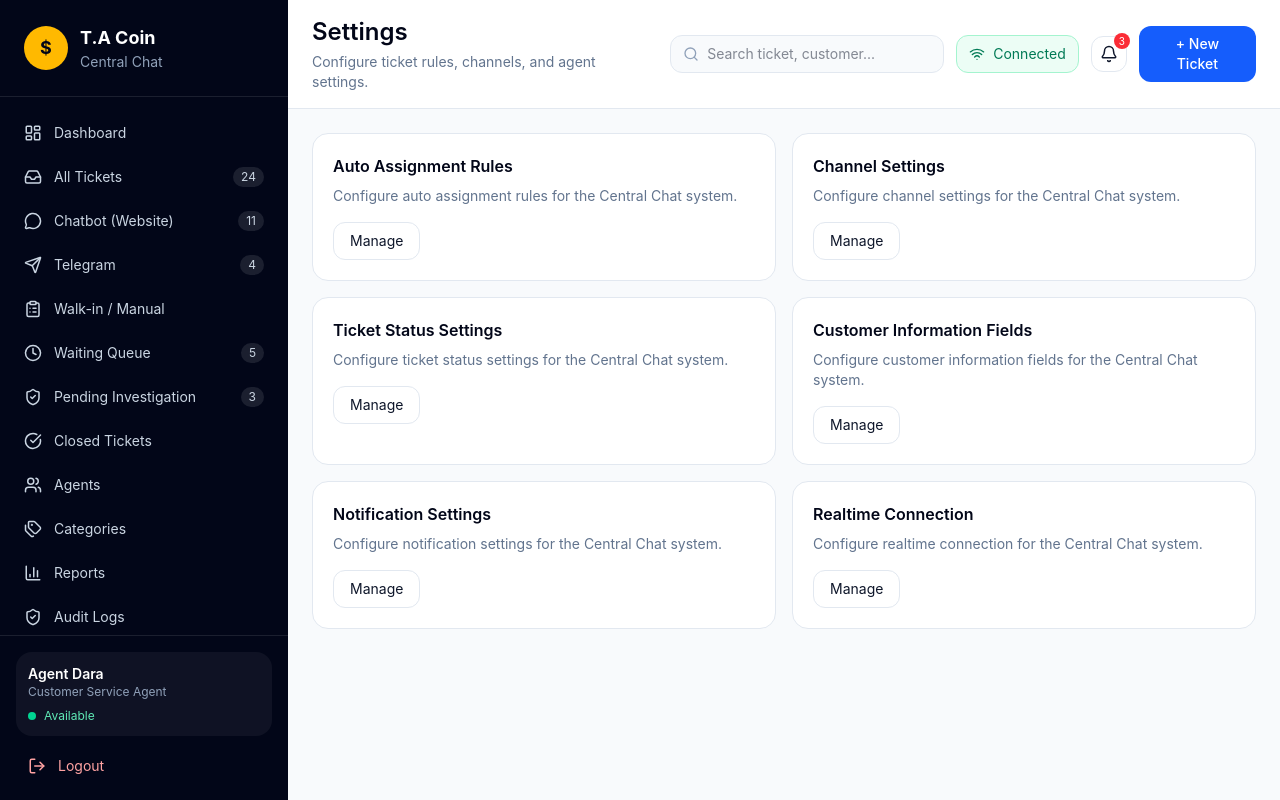
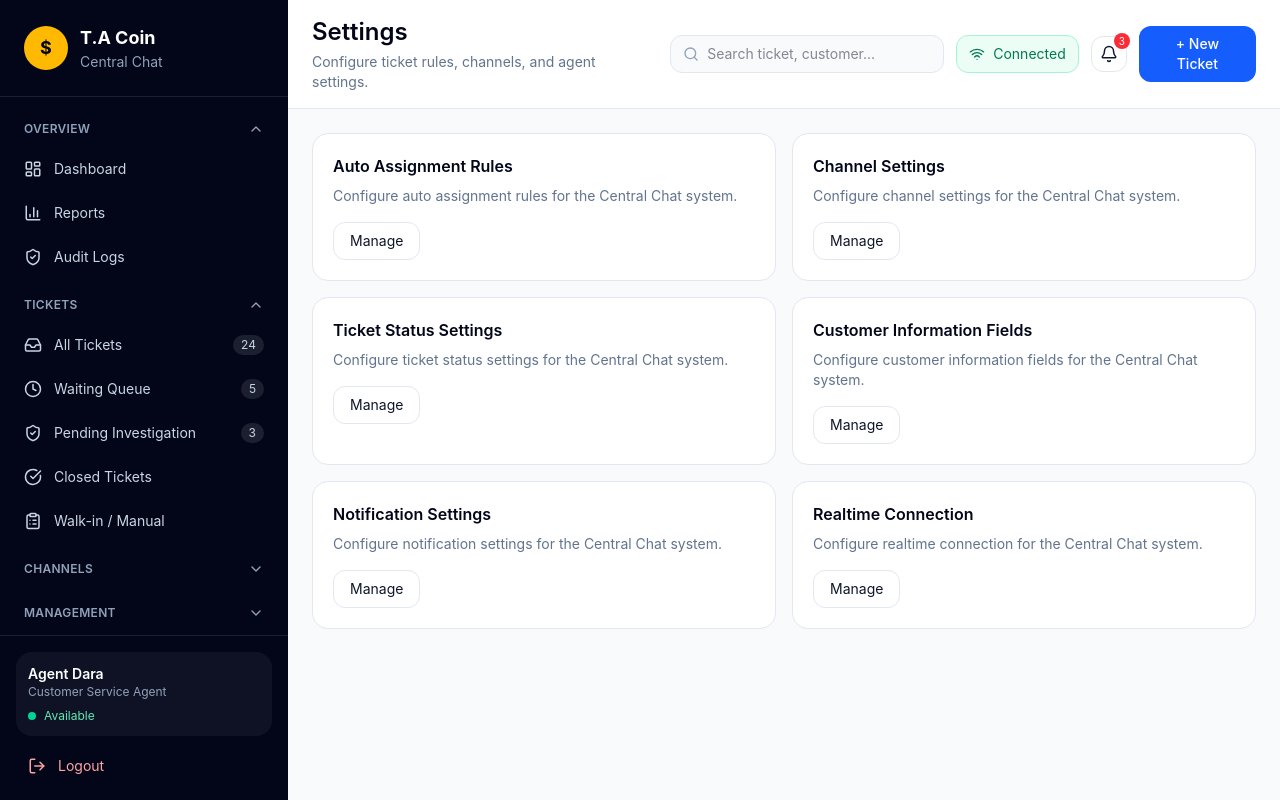
Before and after one commit to TA-COIN-centralchat/ta-central-chat, a React (Vite) app: page /settings in a window 1280 px wide. Built offline with nearby package versions, Linux system fonts and the light colour scheme; no server answers.

Commit message:
central chat frontend update

```diff
--- a/src/components/layout/Sidebar.jsx
+++ b/src/components/layout/Sidebar.jsx
@@ -1,6 +1,8 @@
+import { useState } from 'react';
 import {
   BarChart3,
   CheckCircle,
+  ChevronDown,
   ClipboardList,
   Clock,
   Inbox,
@@ -15,23 +17,67 @@ import {
 } from 'lucide-react';
 import { NavLink } from 'react-router-dom';
 
-const menuItems = [
+const menuGroups = [
+  {
+    title: 'Overview',
+    defaultOpen: true,
+    items: [
       { label: 'Dashboard', path: '/dashboard', icon: LayoutDashboard },
+      { label: 'Reports', path: '/reports', icon: BarChart3 },
+      { label: 'Audit Logs', path: '/audit-logs', icon: ShieldCheck },
+    ],
+  },
+  {
+    title: 'Tickets',
+    defaultOpen: true,
+    items: [
       { label: 'All Tickets', path: '/tickets', icon: Inbox, count: 24 },
+      { label: 'Waiting Queue', path: '/waiting-queue', icon: Clock, count: 5 },
+      {
+        label: 'Pending Investigation',
+        path: '/pending-investigation',
+        icon: ShieldCheck,
+        count: 3,
+      },
+      { label: 'Closed Tickets', path: '/closed-tickets', icon: CheckCircle },
+      { label: 'Walk-in / Manual', path: '/manual-ticket', icon: ClipboardList },
+    ],
+  },
+  {
+    title: 'Channels',
+    defaultOpen: false,
+    items: [
       { label: 'Chatbot (Website)', path: '/chatbot', icon: MessageCircle, count: 11 },
       { label: 'Telegram', path: '/telegram', icon: Send, count: 4 },
-  { label: 'Walk-in / Manual', path: '/manual-ticket', icon: ClipboardList },
-  { label: 'Waiting Queue', path: '/waiting-queue', icon: Clock, count: 5 },
-  { label: 'Pending Investigation', path: '/pending-investigation', icon: ShieldCheck, count: 3 },
-  { label: 'Closed Tickets', path: '/closed-tickets', icon: CheckCircle },
+    ],
+  },
+  {
+    title: 'Management',
+    defaultOpen: false,
+    items: [
+      { label: 'Customers', path: '/customers', icon: Users },
       { label: 'Agents', path: '/agents', icon: Users },
       { label: 'Categories', path: '/categories', icon: Tags },
-  { label: 'Reports', path: '/reports', icon: BarChart3 },
-  { label: 'Audit Logs', path: '/audit-logs', icon: ShieldCheck },
       { label: 'Settings', path: '/settings', icon: Settings },
+    ],
+  },
 ];
 
 const Sidebar = () => {
+  const initialOpenGroups = menuGroups.reduce((acc, group) => {
+    acc[group.title] = group.defaultOpen;
+    return acc;
+  }, {});
+
+  const [openGroups, setOpenGroups] = useState(initialOpenGroups);
+
+  const toggleGroup = (title) => {
+    setOpenGroups((prev) => ({
+      ...prev,
+      [title]: !prev[title],
+    }));
+  };
+
   return (
     <aside className="fixed left-0 top-0 h-screen w-72 bg-slate-950 text-white">
       <div className="flex h-full flex-col">
@@ -48,8 +94,28 @@ const Sidebar = () => {
           </div>
         </div>
 
-        <nav className="flex-1 space-y-1 overflow-y-auto px-3 py-4">
-          {menuItems.map((item) => {
+        <nav className="flex-1 overflow-y-auto px-3 py-4">
+          <div className="space-y-3">
+            {menuGroups.map((group) => (
+              <div key={group.title}>
+                <button
+                  type="button"
+                  onClick={() => toggleGroup(group.title)}
+                  className="flex w-full items-center justify-between rounded-xl px-3 py-2 text-xs font-semibold uppercase tracking-wide text-slate-400 hover:bg-white/5 hover:text-slate-200"
+                >
+                  <span>{group.title}</span>
+
+                  <ChevronDown
+                    size={16}
+                    className={`transition-transform ${
+                      openGroups[group.title] ? 'rotate-180' : ''
+                    }`}
+                  />
+                </button>
+
+                {openGroups[group.title] && (
+                  <div className="mt-1 space-y-1">
+                    {group.items.map((item) => {
                       const Icon = item.icon;
 
                       return (
@@ -77,6 +143,11 @@ const Sidebar = () => {
                         </NavLink>
                       );
                     })}
+                  </div>
+                )}
+              </div>
+            ))}
+          </div>
         </nav>
 
         <div className="border-t border-white/10 p-4">
--- /dev/null
+++ b/src/pages/CustomersPage.jsx
@@ -0,0 +1,158 @@
+import { useEffect, useState } from 'react';
+import DashboardLayout from '../components/layout/DashboardLayout';
+import { supabase } from '../services/supabaseClient';
+
+const CustomersPage = () => {
+  const [customers, setCustomers] = useState([]);
+  const [tickets, setTickets] = useState([]);
+  const [loading, setLoading] = useState(true);
+
+  useEffect(() => {
+    const loadCustomers = async () => {
+      try {
+        setLoading(true);
+
+        const { data: customerData, error: customerError } = await supabase
+          .from('customers')
+          .select('*')
+          .order('created_at', { ascending: false });
+
+        if (customerError) {
+          throw customerError;
+        }
+
+        const { data: ticketData, error: ticketError } = await supabase
+          .from('tickets')
+          .select('id, customer_id, status');
+
+        if (ticketError) {
+          throw ticketError;
+        }
+
+        setCustomers(customerData || []);
+        setTickets(ticketData || []);
+      } catch (error) {
+        console.error('Failed to load customers:', error);
+      } finally {
+        setLoading(false);
+      }
+    };
+
+    loadCustomers();
+  }, []);
+
+  const getTicketCount = (customerId) => {
+    return tickets.filter((ticket) => ticket.customer_id === customerId).length;
+  };
+
+  const getOpenTicketCount = (customerId) => {
+    return tickets.filter(
+      (ticket) =>
+        ticket.customer_id === customerId &&
+        ticket.status !== 'Resolved' &&
+        ticket.status !== 'Closed'
+    ).length;
+  };
+
+  return (
+    <DashboardLayout
+      title="Customers"
+      description="View customer profiles and support history."
+    >
+      <div className="rounded-2xl border border-slate-200 bg-white">
+        <div className="flex items-center justify-between border-b border-slate-200 p-5">
+          <div>
+            <h2 className="font-semibold text-slate-950">Customer Records</h2>
+            <p className="mt-1 text-sm text-slate-500">
+              Customer information collected from Telegram, website chatbot, and manual tickets.
+            </p>
+          </div>
+
+          <input
+            placeholder="Search customers..."
+            className="rounded-xl border border-slate-200 px-3 py-2 text-sm outline-none focus:border-blue-500"
+          />
+        </div>
+
+        {loading ? (
+          <div className="p-10 text-center text-sm text-slate-500">
+            Loading customers...
+          </div>
+        ) : customers.length === 0 ? (
+          <div className="p-10 text-center">
+            <div className="text-lg font-semibold text-slate-900">
+              No customers found
+            </div>
+            <p className="mt-2 text-sm text-slate-500">
+              Customers will appear here after tickets are created.
+            </p>
+          </div>
+        ) : (
+          <div className="overflow-x-auto">
+            <table className="w-full text-left text-sm">
+              <thead className="bg-slate-50 text-xs uppercase text-slate-500">
+                <tr>
+                  <th className="px-5 py-3">Customer</th>
+                  <th className="px-5 py-3">Phone</th>
+                  <th className="px-5 py-3">Email</th>
+                  <th className="px-5 py-3">Telegram</th>
+                  <th className="px-5 py-3">T.A Coin ID</th>
+                  <th className="px-5 py-3">Source</th>
+                  <th className="px-5 py-3">Tickets</th>
+                  <th className="px-5 py-3">Open</th>
+                  <th className="px-5 py-3">Created</th>
+                </tr>
+              </thead>
+
+              <tbody className="divide-y divide-slate-100">
+                {customers.map((customer) => (
+                  <tr key={customer.id}>
+                    <td className="px-5 py-4 font-medium text-slate-900">
+                      {customer.full_name}
+                    </td>
+
+                    <td className="px-5 py-4 text-slate-600">
+                      {customer.phone || 'N/A'}
+                    </td>
+
+                    <td className="px-5 py-4 text-slate-600">
+                      {customer.email || 'N/A'}
+                    </td>
+
+                    <td className="px-5 py-4 text-slate-600">
+                      {customer.telegram_username || 'N/A'}
+                    </td>
+
+                    <td className="px-5 py-4 text-slate-600">
+                      {customer.ta_coin_user_id || 'N/A'}
+                    </td>
+
+                    <td className="px-5 py-4">
+                      <span className="rounded-full bg-blue-50 px-3 py-1 text-xs text-blue-700">
+                        {customer.source_channel || 'Unknown'}
+                      </span>
+                    </td>
+
+                    <td className="px-5 py-4 text-slate-600">
+                      {getTicketCount(customer.id)}
+                    </td>
+
+                    <td className="px-5 py-4 text-slate-600">
+                      {getOpenTicketCount(customer.id)}
+                    </td>
+
+                    <td className="whitespace-nowrap px-5 py-4 text-slate-600">
+                      {new Date(customer.created_at).toLocaleDateString()}
+                    </td>
+                  </tr>
+                ))}
+              </tbody>
+            </table>
+          </div>
+        )}
+      </div>
+    </DashboardLayout>
+  );
+};
+
+export default CustomersPage;
```
Lines whose indentation alone changed are shown as unchanged.
